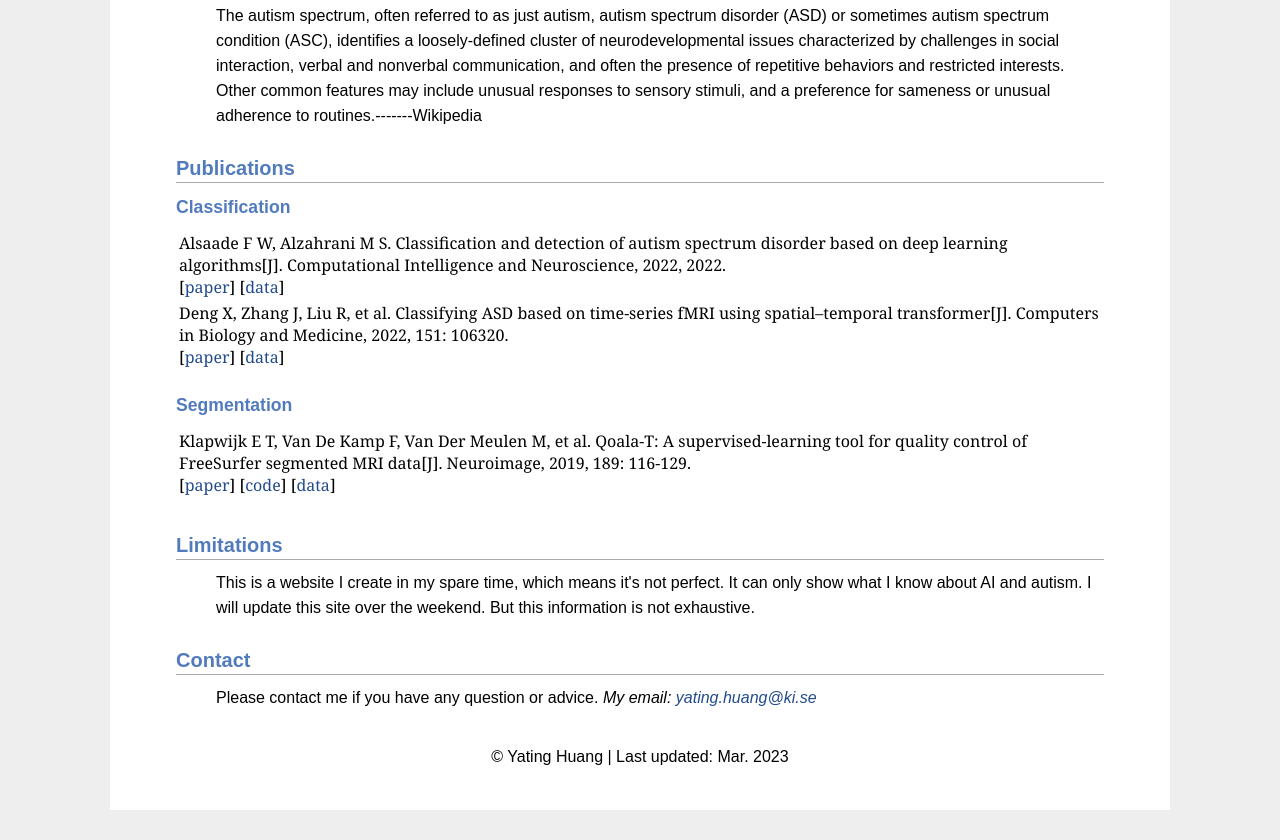
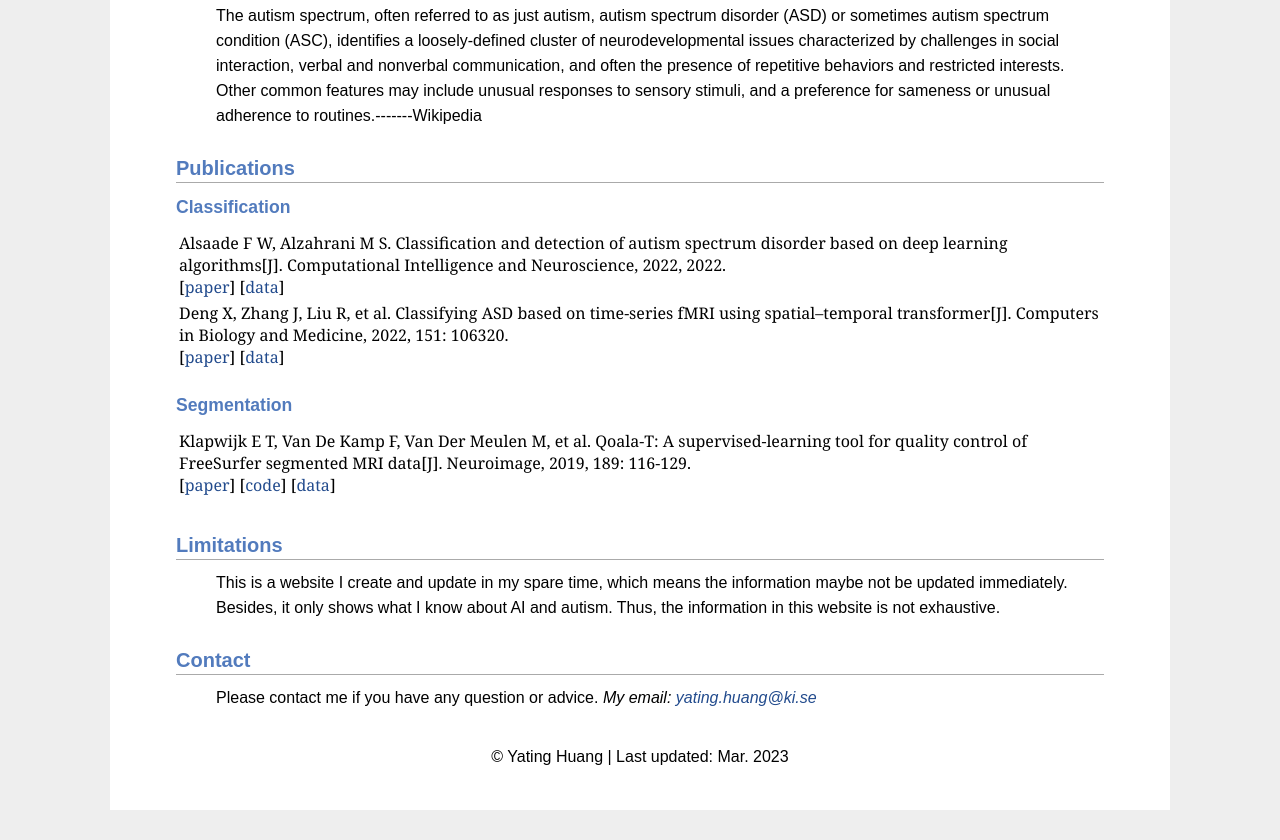
Before and after one commit to AI4Autism/AI4Autism.github.io, a plain HTML site: page index.html in a window 1280 px wide. Shown: the part 830-1670 px from the top of the page. Drawn offline with Linux system fonts and the light colour scheme.

Commit message:
Update index.html

```diff
--- a/index.html
+++ b/index.html
@@ -138,8 +138,8 @@ var _hmt = _hmt || [];
 <h2><font face="Arial"> Limitations </font></h2>
 <ul style="list-style-type:none">
 	  <p style="margin-left: 0px; line-height: 150%; margin-top: 8px; margin-bottom: 8px;"><font face="Arial" size="3"><meta charset="utf-8">
-		 This is a website I create in my spare time, which means it's not perfect. It can only show what I know about AI and autism.
-		 I will update this site over the weekend. But this information is not exhaustive.
+		 This is a website I create and update in my spare time, which means the information maybe not be updated immediately. Besides, it only shows what I know about AI and autism.
+		 Thus, the information in this website is not exhaustive.
 
 	      </font> </p>
 
```
